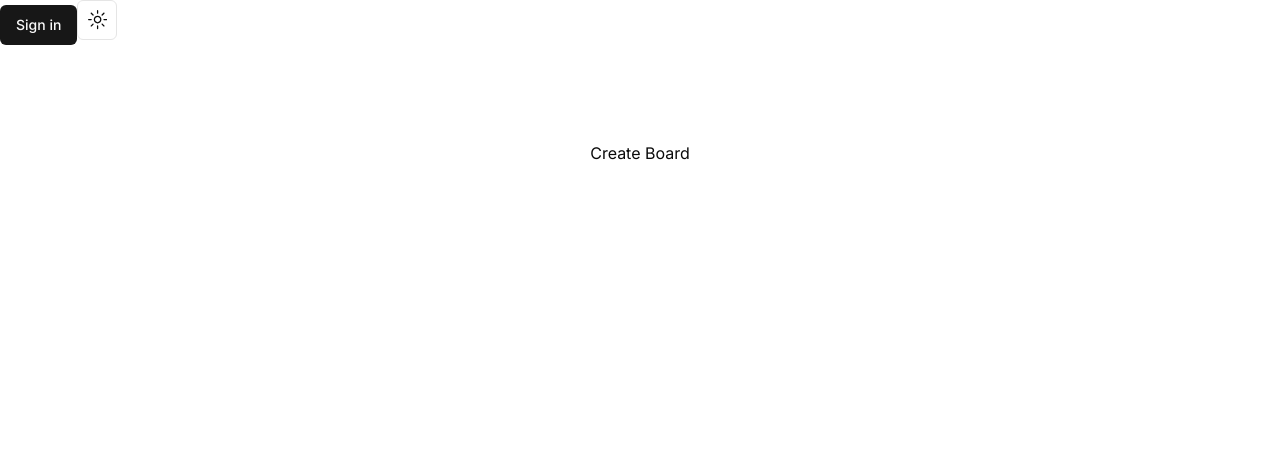
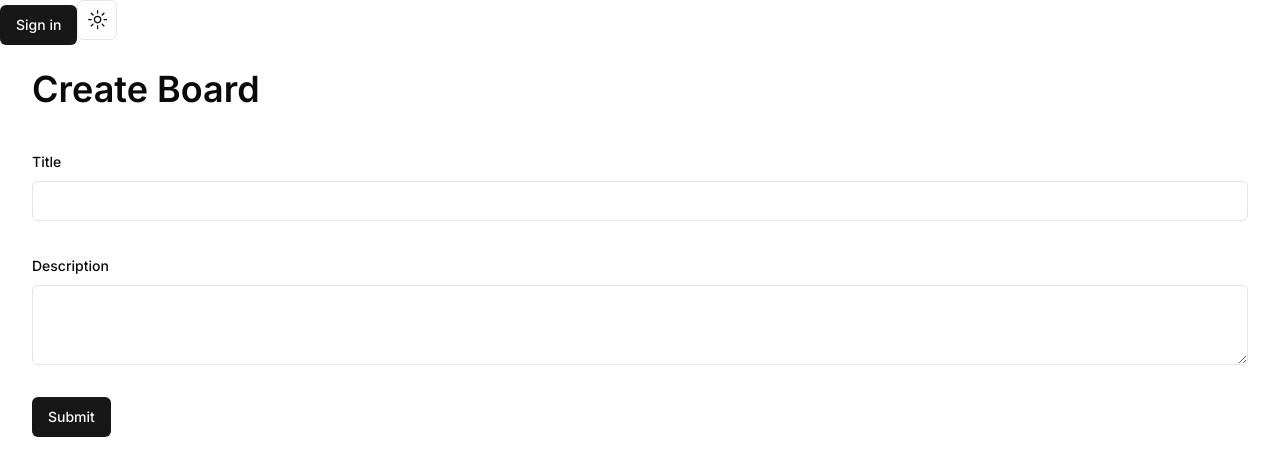
Before and after one commit to cshorg/tft-forge, a Next.js app: page /create-board in a window 1280 px wide. Shown: the top 476 px of the page. Built offline with nearby package versions, Linux system fonts and the light colour scheme; no server answers.

Commit message:
backend hooked up with temp board schema

```diff
--- a/package.json
+++ b/package.json
@@ -12,8 +12,10 @@
   },
   "dependencies": {
     "@auth/drizzle-adapter": "^0.8.2",
+    "@hookform/resolvers": "^3.3.4",
     "@radix-ui/react-dropdown-menu": "^2.0.6",
     "@radix-ui/react-icons": "^1.3.0",
+    "@radix-ui/react-label": "^2.0.2",
     "@radix-ui/react-slot": "^1.0.2",
     "class-variance-authority": "^0.7.0",
     "clsx": "^2.1.0",
@@ -26,8 +28,10 @@
     "postgres": "^3.4.4",
     "react": "^18",
     "react-dom": "^18",
+    "react-hook-form": "^7.51.2",
     "tailwind-merge": "^2.2.2",
-    "tailwindcss-animate": "^1.0.7"
+    "tailwindcss-animate": "^1.0.7",
+    "zod": "^3.22.4"
   },
   "devDependencies": {
     "@types/node": "^20",
--- a/src/app/create-board/actions.ts
+++ b/src/app/create-board/actions.ts
@@ -1,9 +1,16 @@
 "use server"
 
 import { db } from "@/db"
+import { Board, boards } from "@/db/schema"
 import { getSession } from "@/lib/auth"
 
-export async function createBoardAction() {
-  const session = getSession()
+export async function createBoardAction(boardData: Omit<Board, "id" | "userId">) {
+  const session = await getSession()
+  console.log(session)
 
+  if (!session) {
+    throw new Error("Unauthorized")
+  }
+
+  await db.insert(boards).values({...boardData, userId: session.user.id})
 }
--- a/src/app/create-board/create-board-form.tsx
+++ b/src/app/create-board/create-board-form.tsx
@@ -1,5 +1,78 @@
 "use client"
 
+import { createBoardAction } from "./actions"
+
+import { z } from "zod"
+import { zodResolver } from "@hookform/resolvers/zod"
+import { useForm } from "react-hook-form"
+import { Button } from "@/components/ui/button"
+import { Textarea } from "@/components/ui/textarea"
+import {
+  Form,
+  FormControl,
+  FormDescription,
+  FormField,
+  FormItem,
+  FormLabel,
+  FormMessage
+} from "@/components/ui/form"
+import { Input } from "@/components/ui/input"
+import { useRouter } from "next/navigation"
+
+const formSchema = z.object({
+  title: z.string().min(5).max(50),
+  description: z.string().min(2).max(250)
+})
+
 export default function CreateBoardForm() {
-  return <h1>Create Board</h1>
+  const router = useRouter()
+
+  const form = useForm<z.infer<typeof formSchema>>({
+    resolver: zodResolver(formSchema),
+    defaultValues: {
+      title: "",
+      description: ""
+    }
+  })
+
+  async function onSubmit(values: z.infer<typeof formSchema>) {
+    await createBoardAction(values)
+    router.push("/")
+  }
+
+  return (
+    <Form {...form}>
+      <form onSubmit={form.handleSubmit(onSubmit)} className="space-y-8">
+        <FormField
+          control={form.control}
+          name="title"
+          render={({ field }) => (
+            <FormItem>
+              <FormLabel>Title</FormLabel>
+              <FormControl>
+                <Input {...field} />
+              </FormControl>
+              <FormMessage />
+            </FormItem>
+          )}
+        />
+
+        <FormField
+          control={form.control}
+          name="description"
+          render={({ field }) => (
+            <FormItem>
+              <FormLabel>Description</FormLabel>
+              <FormControl>
+                <Textarea {...field} />
+              </FormControl>
+              <FormMessage />
+            </FormItem>
+          )}
+        />
+
+        <Button type="submit">Submit</Button>
+      </form>
+    </Form>
+  )
 }
--- a/src/app/create-board/page.tsx
+++ b/src/app/create-board/page.tsx
@@ -2,7 +2,8 @@ import CreateBoardForm from "./create-board-form"
 
 export default function CreateBoard() {
   return (
-    <main className="flex min-h-screen flex-col items-center justify-between p-24">
+    <main className="container mx-auto flex flex-col gap-10 py-6">
+      <h1 className="text-4xl font-semibold">Create Board</h1>
       <CreateBoardForm />
     </main>
   )
--- a/src/app/page.tsx
+++ b/src/app/page.tsx
@@ -1,12 +1,17 @@
 import { db } from "@/db"
 
 export default async function Home() {
-  const items = await db.query.testing.findMany()
+  const boards = await db.query.boards.findMany()
 
   return (
     <main className="flex min-h-screen flex-col items-center justify-between p-24">
-      {items.map((item, i) => {
-        return <div key={i}>{item.name}</div>
+      {boards.map((board, i) => {
+        return (
+          <div key={board.id}>
+            <h1>{board.title}</h1>
+            <p>{board.description}</p>
+          </div>
+        )
       })}
     </main>
   )
--- /dev/null
+++ b/src/components/ui/form.tsx
@@ -0,0 +1,176 @@
+import * as React from "react"
+import * as LabelPrimitive from "@radix-ui/react-label"
+import { Slot } from "@radix-ui/react-slot"
+import {
+  Controller,
+  ControllerProps,
+  FieldPath,
+  FieldValues,
+  FormProvider,
+  useFormContext,
+} from "react-hook-form"
+
+import { cn } from "@/lib/utils"
+import { Label } from "@/components/ui/label"
+
+const Form = FormProvider
+
+type FormFieldContextValue<
+  TFieldValues extends FieldValues = FieldValues,
+  TName extends FieldPath<TFieldValues> = FieldPath<TFieldValues>
+> = {
+  name: TName
+}
+
+const FormFieldContext = React.createContext<FormFieldContextValue>(
+  {} as FormFieldContextValue
+)
+
+const FormField = <
+  TFieldValues extends FieldValues = FieldValues,
+  TName extends FieldPath<TFieldValues> = FieldPath<TFieldValues>
+>({
+  ...props
+}: ControllerProps<TFieldValues, TName>) => {
+  return (
+    <FormFieldContext.Provider value={{ name: props.name }}>
+      <Controller {...props} />
+    </FormFieldContext.Provider>
+  )
+}
+
+const useFormField = () => {
+  const fieldContext = React.useContext(FormFieldContext)
+  const itemContext = React.useContext(FormItemContext)
+  const { getFieldState, formState } = useFormContext()
+
+  const fieldState = getFieldState(fieldContext.name, formState)
+
+  if (!fieldContext) {
+    throw new Error("useFormField should be used within <FormField>")
+  }
+
+  const { id } = itemContext
+
+  return {
+    id,
+    name: fieldContext.name,
+    formItemId: `${id}-form-item`,
+    formDescriptionId: `${id}-form-item-description`,
+    formMessageId: `${id}-form-item-message`,
+    ...fieldState,
+  }
+}
+
+type FormItemContextValue = {
+  id: string
+}
+
+const FormItemContext = React.createContext<FormItemContextValue>(
+  {} as FormItemContextValue
+)
+
+const FormItem = React.forwardRef<
+  HTMLDivElement,
+  React.HTMLAttributes<HTMLDivElement>
+>(({ className, ...props }, ref) => {
+  const id = React.useId()
+
+  return (
+    <FormItemContext.Provider value={{ id }}>
+      <div ref={ref} className={cn("space-y-2", className)} {...props} />
+    </FormItemContext.Provider>
+  )
+})
+FormItem.displayName = "FormItem"
+
+const FormLabel = React.forwardRef<
+  React.ElementRef<typeof LabelPrimitive.Root>,
+  React.ComponentPropsWithoutRef<typeof LabelPrimitive.Root>
+>(({ className, ...props }, ref) => {
+  const { error, formItemId } = useFormField()
+
+  return (
+    <Label
+      ref={ref}
+      className={cn(error && "text-destructive", className)}
+      htmlFor={formItemId}
+      {...props}
+    />
+  )
+})
+FormLabel.displayName = "FormLabel"
+
+const FormControl = React.forwardRef<
+  React.ElementRef<typeof Slot>,
+  React.ComponentPropsWithoutRef<typeof Slot>
+>(({ ...props }, ref) => {
+  const { error, formItemId, formDescriptionId, formMessageId } = useFormField()
+
+  return (
+    <Slot
+      ref={ref}
+      id={formItemId}
+      aria-describedby={
+        !error
+          ? `${formDescriptionId}`
+          : `${formDescriptionId} ${formMessageId}`
+      }
+      aria-invalid={!!error}
+      {...props}
+    />
+  )
+})
+FormControl.displayName = "FormControl"
+
+const FormDescription = React.forwardRef<
+  HTMLParagraphElement,
+  React.HTMLAttributes<HTMLParagraphElement>
+>(({ className, ...props }, ref) => {
+  const { formDescriptionId } = useFormField()
+
+  return (
+    <p
+      ref={ref}
+      id={formDescriptionId}
+      className={cn("text-sm text-muted-foreground", className)}
+      {...props}
+    />
+  )
+})
+FormDescription.displayName = "FormDescription"
+
+const FormMessage = React.forwardRef<
+  HTMLParagraphElement,
+  React.HTMLAttributes<HTMLParagraphElement>
+>(({ className, children, ...props }, ref) => {
+  const { error, formMessageId } = useFormField()
+  const body = error ? String(error?.message) : children
+
+  if (!body) {
+    return null
+  }
+
+  return (
+    <p
+      ref={ref}
+      id={formMessageId}
+      className={cn("text-sm font-medium text-destructive", className)}
+      {...props}
+    >
+      {body}
+    </p>
+  )
+})
+FormMessage.displayName = "FormMessage"
+
+export {
+  useFormField,
+  Form,
+  FormItem,
+  FormLabel,
+  FormControl,
+  FormDescription,
+  FormMessage,
+  FormField,
+}
--- /dev/null
+++ b/src/components/ui/input.tsx
@@ -0,0 +1,25 @@
+import * as React from "react"
+
+import { cn } from "@/lib/utils"
+
+export interface InputProps
+  extends React.InputHTMLAttributes<HTMLInputElement> {}
+
+const Input = React.forwardRef<HTMLInputElement, InputProps>(
+  ({ className, type, ...props }, ref) => {
+    return (
+      <input
+        type={type}
+        className={cn(
+          "flex h-10 w-full rounded-md border border-input bg-background px-3 py-2 text-sm ring-offset-background file:border-0 file:bg-transparent file:text-sm file:font-medium placeholder:text-muted-foreground focus-visible:outline-none focus-visible:ring-2 focus-visible:ring-ring focus-visible:ring-offset-2 disabled:cursor-not-allowed disabled:opacity-50",
+          className
+        )}
+        ref={ref}
+        {...props}
+      />
+    )
+  }
+)
+Input.displayName = "Input"
+
+export { Input }
--- /dev/null
+++ b/src/components/ui/label.tsx
@@ -0,0 +1,26 @@
+"use client"
+
+import * as React from "react"
+import * as LabelPrimitive from "@radix-ui/react-label"
+import { cva, type VariantProps } from "class-variance-authority"
+
+import { cn } from "@/lib/utils"
+
+const labelVariants = cva(
+  "text-sm font-medium leading-none peer-disabled:cursor-not-allowed peer-disabled:opacity-70"
+)
+
+const Label = React.forwardRef<
+  React.ElementRef<typeof LabelPrimitive.Root>,
+  React.ComponentPropsWithoutRef<typeof LabelPrimitive.Root> &
+    VariantProps<typeof labelVariants>
+>(({ className, ...props }, ref) => (
+  <LabelPrimitive.Root
+    ref={ref}
+    className={cn(labelVariants(), className)}
+    {...props}
+  />
+))
+Label.displayName = LabelPrimitive.Root.displayName
+
+export { Label }
--- /dev/null
+++ b/src/components/ui/textarea.tsx
@@ -0,0 +1,24 @@
+import * as React from "react"
+
+import { cn } from "@/lib/utils"
+
+export interface TextareaProps
+  extends React.TextareaHTMLAttributes<HTMLTextAreaElement> {}
+
+const Textarea = React.forwardRef<HTMLTextAreaElement, TextareaProps>(
+  ({ className, ...props }, ref) => {
+    return (
+      <textarea
+        className={cn(
+          "flex min-h-[80px] w-full rounded-md border border-input bg-background px-3 py-2 text-sm ring-offset-background placeholder:text-muted-foreground focus-visible:outline-none focus-visible:ring-2 focus-visible:ring-ring focus-visible:ring-offset-2 disabled:cursor-not-allowed disabled:opacity-50",
+          className
+        )}
+        ref={ref}
+        {...props}
+      />
+    )
+  }
+)
+Textarea.displayName = "Textarea"
+
+export { Textarea }
--- a/src/db/schema.ts
+++ b/src/db/schema.ts
@@ -1,16 +1,13 @@
+import { sql } from "drizzle-orm";
 import {
   timestamp,
   pgTable,
   text,
   primaryKey,
- integer
+  integer,
+  uuid
 } from "drizzle-orm/pg-core"
 import type { AdapterAccount } from '@auth/core/adapters'
-
-export const testing = pgTable("testing", {
-  id: text("id").notNull().primaryKey(),
-  name: text("name")
-})
 
 export const users = pgTable("user", {
  id: text("id").notNull().primaryKey(),
@@ -18,15 +15,6 @@ export const users = pgTable("user", {
  email: text("email").notNull(),
  emailVerified: timestamp("emailVerified", { mode: "date" }),
  image: text("image"),
-})
-
-export const boards = pgTable("boards", {
-  id: text("id").notNull().primaryKey(),
-  name: text("name"),
-  title: text("title"),
-  votes: integer("votes"),
-  board: text("board").array().notNull(),
-  createdAt: timestamp("created_at"),
 })
 
 export const accounts = pgTable(
@@ -70,3 +58,12 @@ export const verificationTokens = pgTable(
    compoundKey: primaryKey({ columns: [vt.identifier, vt.token] }),
  })
 )
+
+export const boards = pgTable("boards", {
+  id: uuid('id').default(sql`gen_random_uuid()`).notNull().primaryKey(),
+  userId: text("userId").notNull().references(() => users.id, { onDelete: "cascade" }),
+  title: text("title"),
+  description: text("description"),
+})
+
+export type Board = typeof boards.$inferSelect
```
Also changed, not shown: 1 other file (tests, documents, lock files or other folders).
